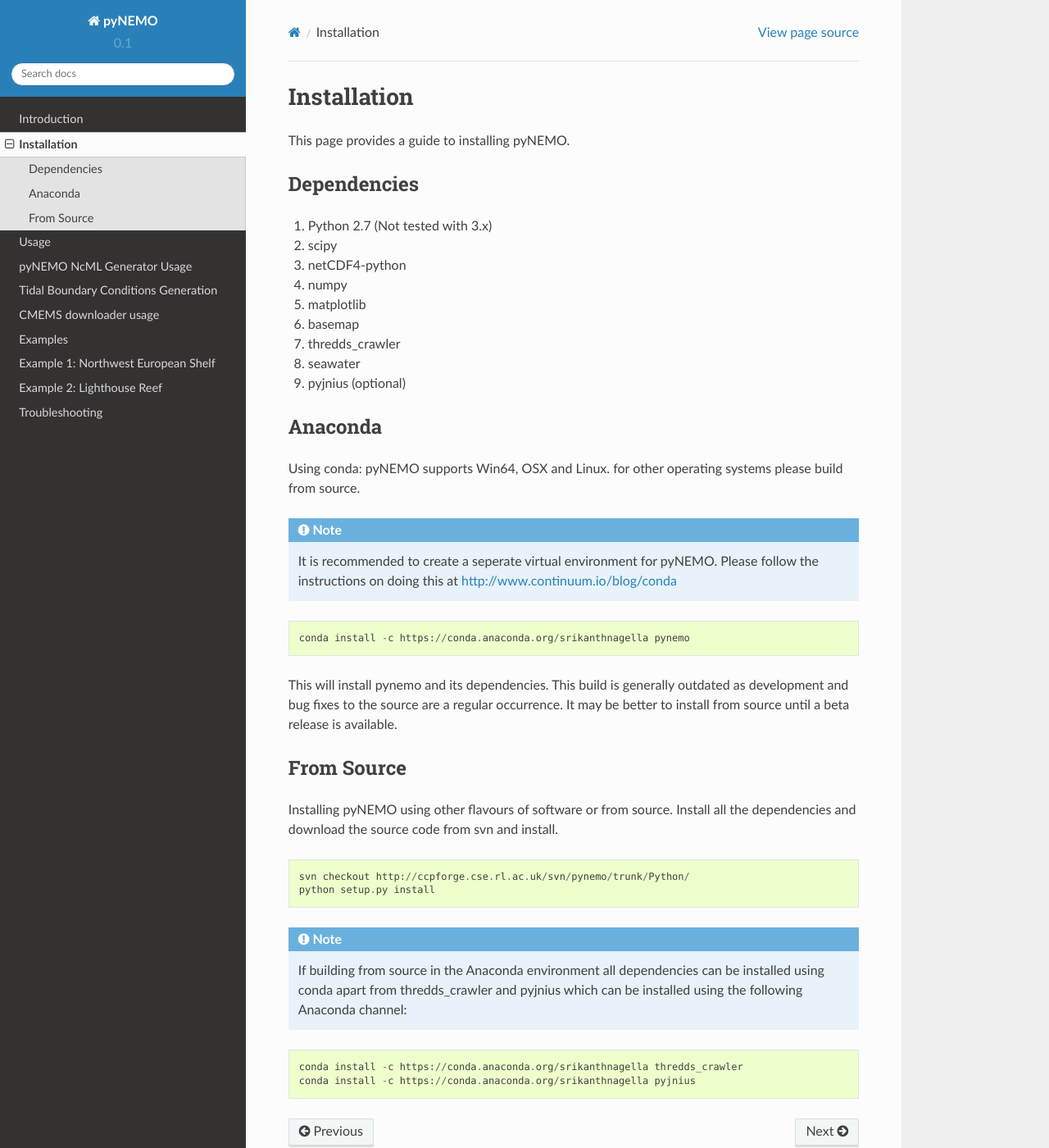
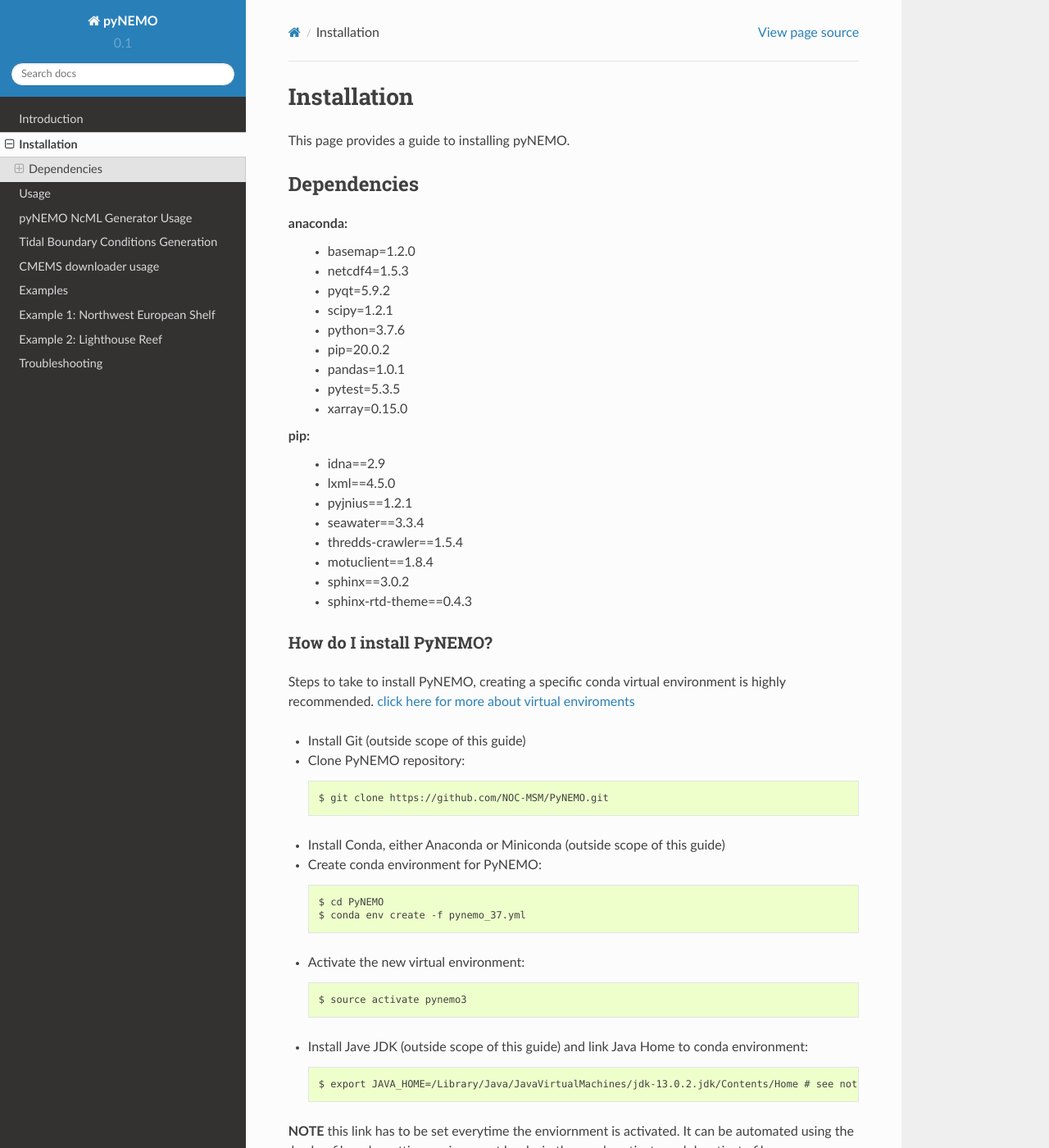
Before and after one commit to NOC-MSM/pyBDY, a Sphinx documentation site: the page built from docs/source/installation.rst, in a window 1280 px wide and 1400 px high. Shown: the whole window at 82% size. Built offline with Sphinx 7.4.7 and the Read the Docs theme 2.0.0, drawn with Linux system fonts in a browser that asks for light colours; some of the changed text lies outside the part shown.

Commit message:
updated documentation

```diff
--- a/README.rst
+++ b/README.rst
@@ -1,10 +1,11 @@
 PyNEMO
 ======
 
-To be updated soon. This work springboards from the `PyNEMO Project <http://pynemo.readthedocs.io/en/latest/index.html/>`_.
+Full documentation here.
 
 What is this repository for?
 ----------------------------
+PyNEMO boundary generation toolbox for NEMO ocean model.
 
 How do I get set up?
 --------------------
--- a/docs/source/CMEMS_downloader_usage.rst
+++ b/docs/source/CMEMS_downloader_usage.rst
@@ -124,5 +124,5 @@
 ---------------------
 
 Finally the last box, this is where the extent to download is configured, it is up to the user to decide but it is suggested this
-is at least 1 degree wider than the destination configuration. The depth range to request is also defined here. This information can
+is at least 1 degree wider than the destination or child configuration. The depth range to request is also defined here. This information can
 be extracted from the CMEMS catalogue. Once set for a given configuration this will not need to be edited.
--- a/docs/source/installation.rst
+++ b/docs/source/installation.rst
@@ -4,49 +4,119 @@
 
 Dependencies
 ^^^^^^^^^^^^
+anaconda:
+  - basemap=1.2.0
+  - netcdf4=1.5.3
+  - pyqt=5.9.2
+  - scipy=1.2.1
+  - python=3.7.6
+  - pip=20.0.2
+  - pandas=1.0.1
+  - pytest=5.3.5
+  - xarray=0.15.0
 
-1. Python 2.7 (Not tested with 3.x)
-2. scipy
-3. netCDF4-python
-4. numpy
-5. matplotlib
-6. basemap
-7. thredds_crawler
-8. seawater
-9. pyjnius (optional)
+pip:
+    - idna==2.9
+    - lxml==4.5.0
+    - pyjnius==1.2.1
+    - seawater==3.3.4
+    - thredds-crawler==1.5.4
+    - motuclient==1.8.4
+    - sphinx==3.0.2
+    - sphinx-rtd-theme==0.4.3
 
-Anaconda
-^^^^^^^^
+How do I install PyNEMO?
+------------------------
 
-Using conda: pyNEMO supports Win64, OSX and Linux. for other operating systems please build from source.
+Steps to take to install PyNEMO, creating a specific conda virtual environment is highly recommended.
+`click here for more about virtual enviroments <https://docs.conda.io/projects/conda/en/latest/user-guide/tasks/manage-environments.html/>`_
 
-.. note:: It is recommended to create a seperate virtual environment for pyNEMO.
-          Please follow the instructions on doing this at http://www.continuum.io/blog/conda
+- Install Git (outside scope of this guide)
+- Clone PyNEMO repository::
 
-::
+    $ git clone https://github.com/NOC-MSM/PyNEMO.git
 
-   conda install -c https://conda.anaconda.org/srikanthnagella pynemo
+- Install Conda, either Anaconda or Miniconda (outside scope of this guide)
+- Create conda environment for PyNEMO::
 
-This will install pynemo and its dependencies. This build is generally outdated as development and
-bug fixes to the source are a regular occurrence. It may be better to install from source until a beta
-release is available.
+    $ cd PyNEMO
+    $ conda env create -f pynemo_37.yml
 
-From Source
-^^^^^^^^^^^
+- Activate the new virtual environment::
 
-Installing pyNEMO using other flavours of software or from source. Install all the dependencies and
-download the source code from svn and install.
+   $ source activate pynemo3
 
-::
+- Install Jave JDK (outside scope of this guide) and link Java Home to conda environment::
 
-   svn checkout http://ccpforge.cse.rl.ac.uk/svn/pynemo/trunk/Python/
-   python setup.py install
+    $ export JAVA_HOME=/Library/Java/JavaVirtualMachines/jdk-13.0.2.jdk/Contents/Home # see notes below
 
-.. note:: If building from source in the Anaconda environment all dependencies can
-          be installed using conda apart from thredds_crawler and pyjnius which can
-          be installed using the following Anaconda channel:
+**NOTE** this link has to be set everytime the enviornment is activated. It can be automated using the .bashrc file or by
+setting environment hooks in the conda activate and deactivate files.
 
-::
+- Install PyNEMO::
 
-   conda install -c https://conda.anaconda.org/srikanthnagella thredds_crawler
-   conda install -c https://conda.anaconda.org/srikanthnagella pyjnius
+    $ cd /location/of/pynemo/repo
+    $ python setup.py build
+    $ python setup.py install
+
+This should result in PyNEMO being installed in the virtual environment, and can be checked by entering::
+
+    $ pynemo -h
+
+Resulting in a help usage prompt::
+
+    $ usage: pynemo [-g] -s -d <namelist.bdy>
+       -g (optional) will open settings editor before extracting the data
+       -s <bdy filename> file to use
+       -d (optional) will download CMEMS data using provided bdy file
+
+The virtual environment can be deactivated to return you to the normal prompt by typing::
+
+    $ conda deactivate
+
+To reactivate, the following needs to be typed::
+
+    $ source activate pynemo3
+
+
+Jave Home Environment path
+--------------------------
+
+The above path for Java Home was valid for a Macbook Pro 2015 with macOS Catalina and Java SDK 13.0.2
+however for different java versions, operating systems etc this may be different
+
+The conda environment yaml file has been tested with miniconda 3.7 and found to install the environment correctly.
+
+Bench Marking Tests
+-------------------
+
+The PyNEMO module can be tested using the bench marking namelist bdy file in the inputs folder. To check the outputs of the benchmark test, these can be visualised using the plotting script within the test_scripts folder. The following steps are required,
+
+- Run PyNEMO using the namelist file in the inputs folder (namelist_remote.bdy) e.g.::
+
+    $ pynemo -s /path/to/namelist/file
+
+- This will create two output files coordinates.bdy.nc and NNA_R12_bdyT_y1979)m11.nc in an outputs folder
+
+- To check the coordinates.bdy.nc has the correct boundary points, the script bdy_coords_plot.py will plot the domain boundaries and shown the different locations of the rim width (increasing number should go inwards) This script is located in the test_scripts folder.
+
+- The result should look like this (if using the current benchmark data)
+
+.. image:: /_static/example_bdy_coords.png
+  :width: 800
+  :alt: Example BDY coords output
+
+Unit Tests
+-----------
+
+To test operation of the PyNEMO module, running the PyTest script in the unit tests folder will perform a range of tests on different child grids,
+e.g. checking the interpolation of the source data on to the child grid. To do this the following command is required::
+
+    $ pytest -v pynemo/pynemo_unit_test.py
+
+The results of the test will show if all tests pass or the errors that result from failed tests.
+
+Currently **(26/03/2020)** there are 7 tests that cover checking the interpolation results of different child grids. The input data is generated as part of the
+test and is removed afterwards. The number of tests will be increased in the future to cover more PyNEMO functionality.
+
+For more information regarding the use and development of PyNEMO see: [PyNEMO Wiki](https://github.com/jdha/PyNEMO/wiki)
```
Also changed, not shown: docs/source/usage.rst (+53 -12 lines), docs/source/_static/eg1.png (added), docs/source/_static/example_bdy_coords.png (added).
